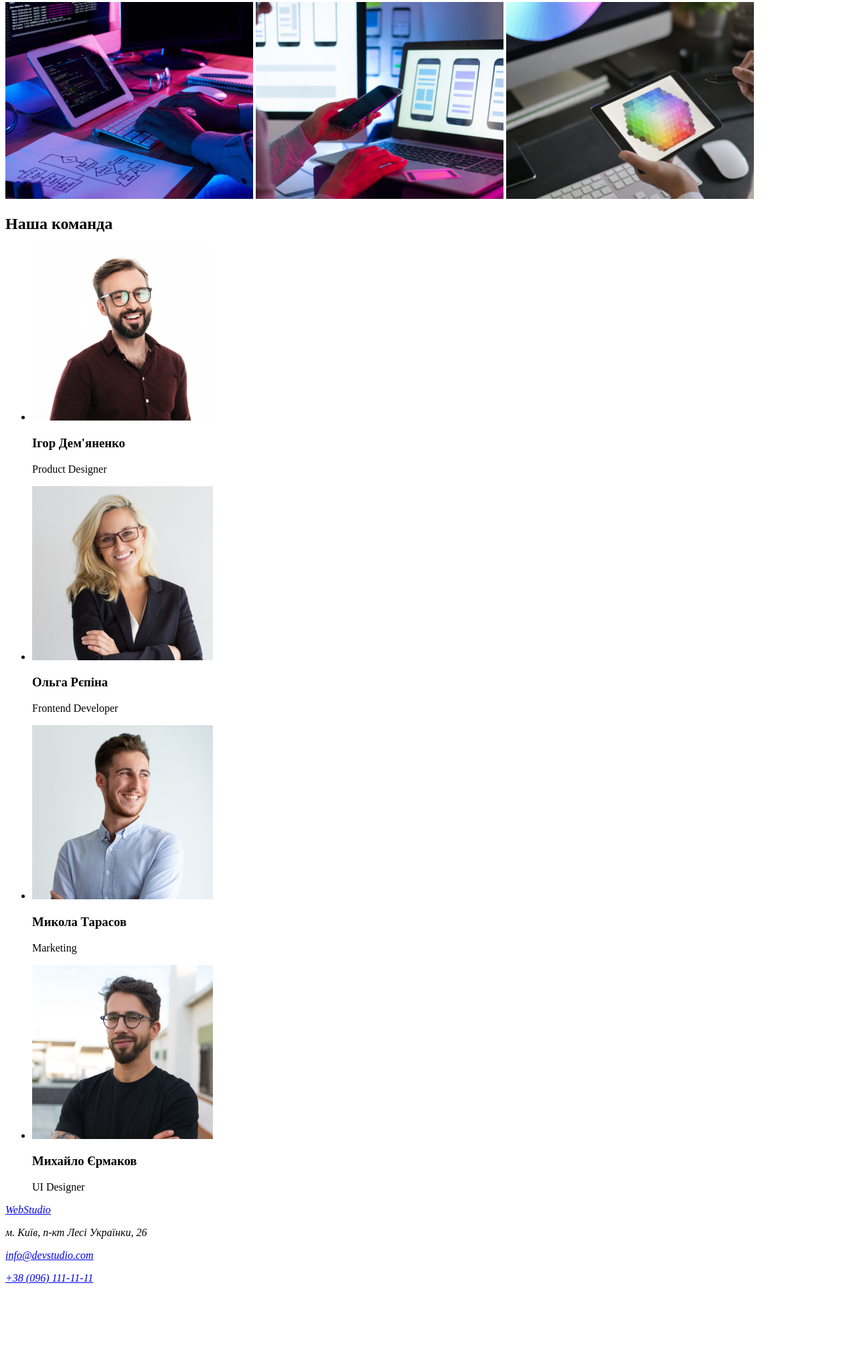
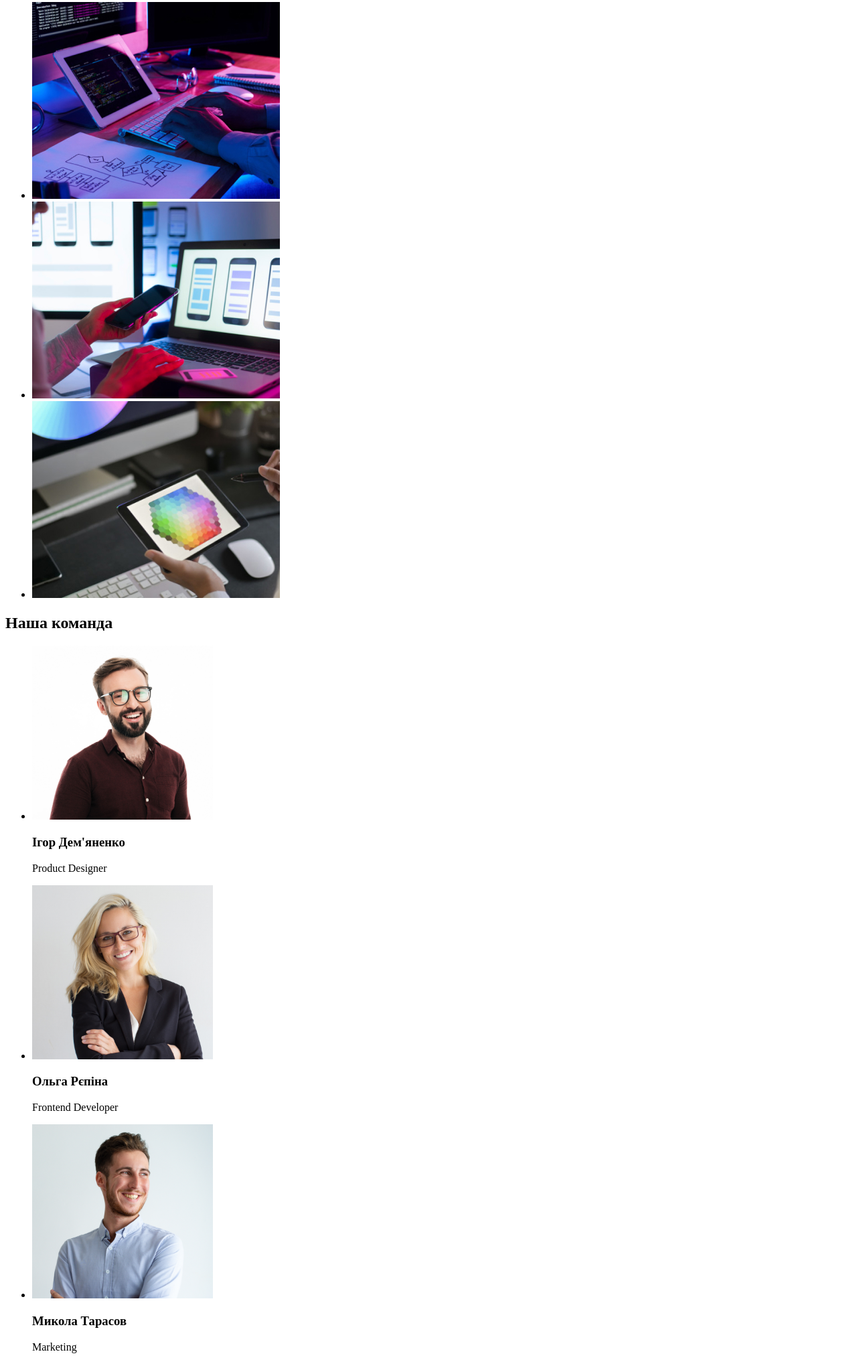
Before and after one commit to dimayartsev/goit-markup-hw-01, a plain HTML site: page index.html in a window 1280 px wide. Shown: the part 639-2673 px from the top of the page at 67% size. Before the commit the page ends 2573 px from the top, so only its background shows below. Drawn offline with Linux system fonts and the light colour scheme.

Commit message:
Вносить правки ментора в ДЗ

```diff
--- a/index.html
+++ b/index.html
@@ -29,7 +29,7 @@
 <main>
 <div>
 <section>
-    <h1> <a href="/">Ефективні рішення для вашого бізнесу</a></h1>
+    <h1>Ефективні рішення для вашого бізнесу</h1>
     <button type="button">Замовити послугу</button>
 </section>
 </div>
@@ -60,22 +60,32 @@
 
 <section>
     <h2>Чим ми займаємося</h2>
-
+    <ul>
+        <li>
             <img
             src="images/img1.jpg"
             alt="Дерев'яний робочий стіл з монітором, планшетом, мишкою, клавіатурою, окулярами"
             width="370"
           >
+        </li>
+
+        <li>
         <img
         src="images/img2.jpg"
         alt="Ноутбук на робочому столі. За ним працює жінка зі смартфоном"
         width="370"
       >
+      </li>
+
+      <li>
       <img
         src="images/img3.jpg"
         alt="Macbook Air на сірому дерев'яному столі"
         width="370"
       >
+    </li>
+    </ul>
+
 </section>
 
 <section>
@@ -108,11 +118,14 @@
 
  <!--Підвал сторінки-->
 <footer>
+    <a href="/">WebStudio</a>
+
     <address>
-    <a href="/">WebStudio</a>
-    <p>м. Київ, п-кт Лесі Українки, 26</p>
-    <p><a href="mailto:info@devstudio.com">info@devstudio.com</a></p>
-    <p><a href="tel:+380961111111">+38 (096) 111-11-11</a></p>
+        <ul>
+            <li><a href="https://www.google.com/maps?client=firefox-b-d&q=%D0%BA%D0%B8%D1%97%D0%B2+%D0%B1%D1%83%D0%BB%D1%8C%D0%B2%D0%B0%D1%80+%D0%BB%D0%B5%D1%81%D1%96+%D1%83%D0%BA%D1%80%D0%B0%D1%97%D0%BD%D0%BA%D0%B8+26&um=1&ie=UTF-8&sa=X&ved=2ahUKEwjngq-OlNX6AhUbwAIHHdPdBcoQ_AUoAXoECAIQAw" target="_blank" rel="noopener noreferrer">м. Київ, пр-т Лесі Українки, 26</a> </li>
+            <li><a href="mailto:info@devstudio.com">info@devstudio.com</a></li>
+            <li><a href="tel:+380961111111">+38 (096) 111-11-11</a></li>
+        </ul>
 </address>
 
 </footer>
```
Lines whose indentation alone changed are shown as unchanged.
